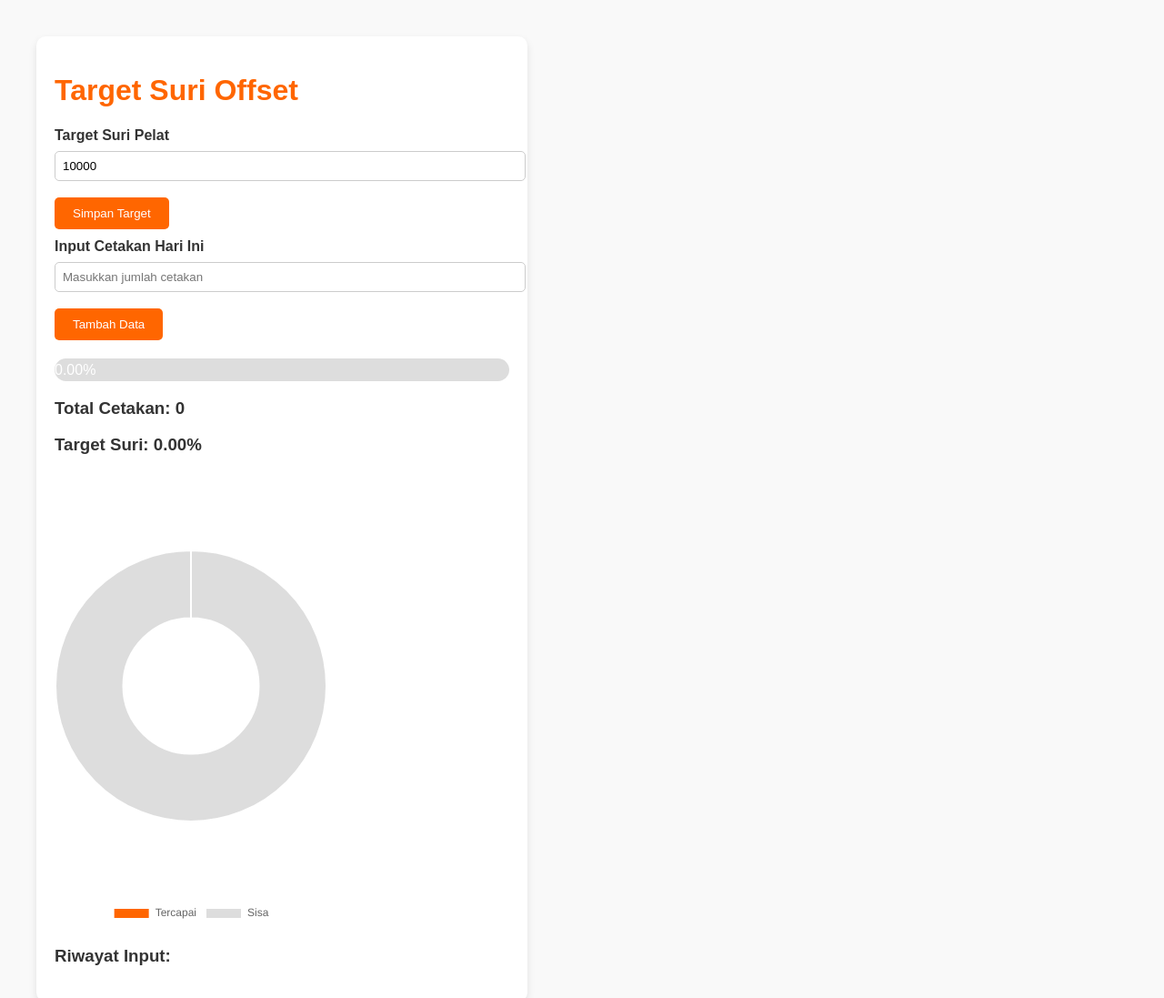
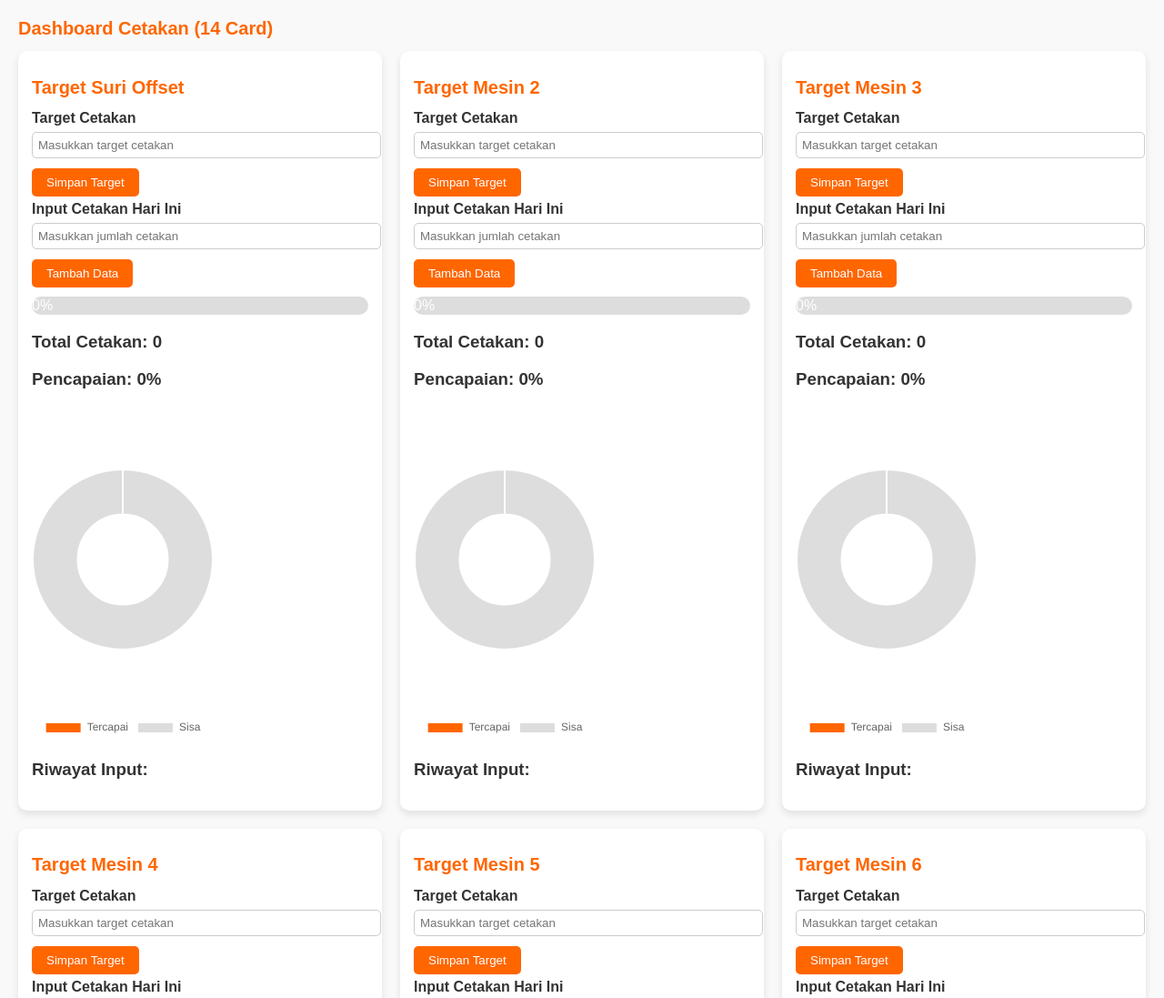
Before and after one commit to mikhaelnovalino/rizal, a plain HTML site: page index.html in a window 1280 px wide. Shown: the top 1097 px of the page at 91% size. Drawn offline with nearby package versions, Linux system fonts and the light colour scheme.

Commit message:
Update index.html

```diff
--- a/index.html
+++ b/index.html
@@ -3,30 +3,36 @@
 <head>
   <meta charset="UTF-8">
   <title>Progress Cetakan Tahunan</title>
+  <script src="https://cdn.jsdelivr.net/npm/chart.js"></script>
   <style>
     body {
       font-family: Arial, sans-serif;
-      margin: 40px;
+      margin: 20px;
       background: #f9f9f9;
       color: #333;
     }
-    h1 { color: #ff6600; }
+    h1 { color: #ff6600; font-size: 20px; }
+    .cards {
+      display: flex;
+      flex-wrap: wrap;
+      gap: 20px;
+    }
     .container {
-      max-width: 500px;
+      flex: 1 1 300px;
       background: #fff;
-      padding: 20px;
+      padding: 15px;
       border-radius: 10px;
       box-shadow: 0 4px 8px rgba(0,0,0,0.1);
     }
     label {
       font-weight: bold;
       display: block;
-      margin-top: 10px;
+      margin-top: 5px;
     }
     input[type=number] {
       width: 100%;
-      padding: 8px;
-      margin: 8px 0;
+      padding: 6px;
+      margin: 6px 0;
       border: 1px solid #ccc;
       border-radius: 5px;
     }
@@ -34,155 +40,138 @@
       background: #ff6600;
       color: white;
       border: none;
-      padding: 10px 20px;
+      padding: 8px 16px;
       border-radius: 5px;
       cursor: pointer;
+      margin-top: 5px;
+    }
+    button:hover { background: #e65c00; }
+    .progress {
       margin-top: 10px;
-    }
-    button:hover {
-      background: #e65c00;
-    }
-    .progress {
-      margin-top: 20px;
       width: 100%;
       background: #ddd;
       border-radius: 20px;
       overflow: hidden;
     }
     .progress-bar {
-      height: 25px;
+      height: 20px;
       background: #ff6600;
       width: 0%;
       text-align: center;
       color: white;
-      line-height: 25px;
+      line-height: 20px;
       transition: width 0.5s;
     }
-    .data-list {
-      margin-top: 20px;
-    }
-    .data-list ul {
-      padding-left: 20px;
-    }
     .chart-container {
-      margin-top: 20px;
+      margin-top: 10px;
       text-align: center;
     }
-    canvas {
-      max-width: 300px;
-    }
+    canvas { max-width: 200px; }
+    .data-list { margin-top: 10px; }
+    .data-list ul { padding-left: 20px; font-size: 14px; }
   </style>
 </head>
 <body>
+  <h1>Dashboard Cetakan (14 Card)</h1>
+
+  <div class="cards">
+    <!-- 14 Card -->
+    <script>
+      // generate card html dengan JS agar tidak ngetik panjang
+      let cardNames = [
+        "Suri Offset","Mesin 2","Mesin 3","Mesin 4","Mesin 5","Mesin 6","Mesin 7",
+        "Mesin 8","Mesin 9","Mesin 10","Mesin 11","Mesin 12","Mesin 13","Mesin 14"
+      ];
+      for (let i=1;i<=14;i++){
+        document.write(`
         <div class="container">
-    <h1>Target Suri Offset</h1>
+          <h1>Target ${cardNames[i-1]}</h1>
 
-    <label>Target Suri Pelat</label>
-    <input type="number" id="target" placeholder="Masukkan target cetakan">
-    <button onclick="simpanTarget()">Simpan Target</button>
+          <label>Target Cetakan</label>
+          <input type="number" id="target${i}" placeholder="Masukkan target cetakan">
+          <button onclick="simpanTarget(${i})">Simpan Target</button>
 
           <label>Input Cetakan Hari Ini</label>
-    <input type="number" id="inputCetakan" placeholder="Masukkan jumlah cetakan">
-    <button onclick="tambahData()">Tambah Data</button>
+          <input type="number" id="inputCetakan${i}" placeholder="Masukkan jumlah cetakan">
+          <button onclick="tambahData(${i})">Tambah Data</button>
 
           <div class="progress">
-      <div class="progress-bar" id="progressBar">0%</div>
+            <div class="progress-bar" id="progressBar${i}">0%</div>
           </div>
 
-    <h3>Total Cetakan: <span id="totalCetakan">0</span></h3>
-    <h3>Target Suri: <span id="persentase">0%</span></h3>
+          <h3>Total Cetakan: <span id="totalCetakan${i}">0</span></h3>
+          <h3>Pencapaian: <span id="persentase${i}">0%</span></h3>
 
-    <!-- Grafik Lingkaran -->
           <div class="chart-container">
-      <canvas id="pieChart"></canvas>
+            <canvas id="pieChart${i}"></canvas>
           </div>
 
           <div class="data-list">
             <h3>Riwayat Input:</h3>
-      <ul id="riwayat"></ul>
+            <ul id="riwayat${i}"></ul>
           </div>
         </div>
-
-  <!-- Tambah Chart.js -->
-  <script src="https://cdn.jsdelivr.net/npm/chart.js"></script>
+        `);
+      }
+    </script>
+  </div>
 
   <script>
-    // Ambil data dari localStorage
-    let target = parseInt(localStorage.getItem("targetCetakan")) || 10000;
-    let cetakan = JSON.parse(localStorage.getItem("dataCetakan")) || [];
+    let dataCetakan = {};
+    let targetCetakan = {};
+    let charts = {};
 
-    document.getElementById("target").value = target;
-
-    // Inisialisasi chart
-    let ctx = document.getElementById("pieChart").getContext("2d");
-    let pieChart = new Chart(ctx, {
-      type: "doughnut",
-      data: {
-        labels: ["Tercapai", "Sisa"],
-        datasets: [{
-          data: [0, 100],
-          backgroundColor: ["#ff6600", "#ddd"]
-        }]
-      },
-      options: {
-        responsive: true,
-        plugins: {
-          legend: { position: "bottom" }
-        }
-      }
-    });
-
-    function renderData() {
-      let total = cetakan.reduce((a, b) => a + b, 0);
-      let persen = target > 0 ? ((total / target) * 100).toFixed(2) : 0;
-
-      // Update UI
-      document.getElementById("totalCetakan").innerText = total;
-      document.getElementById("persentase").innerText = persen + "%";
-
-      let progressBar = document.getElementById("progressBar");
-      progressBar.style.width = Math.min(persen, 100) + "%";
-      progressBar.innerText = persen + "%";
-
-      // Update chart
-      pieChart.data.datasets[0].data = [persen, 100 - persen];
-      pieChart.update();
-
-      // Riwayat
-      let riwayat = document.getElementById("riwayat");
-      riwayat.innerHTML = "";
-      cetakan.forEach((val, idx) => {
-        let li = document.createElement("li");
-        li.innerText = `Input ${idx+1}: ${val} cetakan`;
-        riwayat.appendChild(li);
+    function initChart(id){
+      let ctx=document.getElementById("pieChart"+id).getContext("2d");
+      charts[id]=new Chart(ctx,{
+        type:"doughnut",
+        data:{labels:["Tercapai","Sisa"],datasets:[{data:[0,100],backgroundColor:["#ff6600","#ddd"]}]},
+        options:{responsive:true,plugins:{legend:{position:"bottom"}}}
       });
     }
 
-    function simpanTarget() {
-      let newTarget = parseInt(document.getElementById("target").value);
-      if (!newTarget || newTarget <= 0) {
-        alert("Masukkan target yang valid!");
-        return;
-      }
-      target = newTarget;
-      localStorage.setItem("targetCetakan", target);
-      renderData();
+    function renderData(id){
+      let total=(dataCetakan[id]||[]).reduce((a,b)=>a+b,0);
+      let target=targetCetakan[id]||0;
+      let persen=target>0?((total/target)*100).toFixed(2):0;
+
+      document.getElementById("totalCetakan"+id).innerText=total;
+      document.getElementById("persentase"+id).innerText=persen+"%";
+
+      let pb=document.getElementById("progressBar"+id);
+      pb.style.width=Math.min(persen,100)+"%";
+      pb.innerText=persen+"%";
+
+      charts[id].data.datasets[0].data=[persen,100-persen];
+      charts[id].update();
+
+      let riw=document.getElementById("riwayat"+id);
+      riw.innerHTML="";
+      (dataCetakan[id]||[]).forEach((val,idx)=>{
+        let li=document.createElement("li");
+        li.innerText=`Input ${idx+1}: ${val} cetakan`;
+        riw.appendChild(li);
+      });
     }
 
-    function tambahData() {
-      let input = parseInt(document.getElementById("inputCetakan").value);
-      if (!input || input <= 0) {
-        alert("Masukkan jumlah cetakan yang valid!");
-        return;
-      }
-      cetakan.push(input);
-      localStorage.setItem("dataCetakan", JSON.stringify(cetakan));
-      document.getElementById("inputCetakan").value = "";
-      renderData();
+    function simpanTarget(id){
+      let newTarget=parseInt(document.getElementById("target"+id).value);
+      if(!newTarget||newTarget<=0){alert("Masukkan target valid!");return;}
+      targetCetakan[id]=newTarget;
+      renderData(id);
     }
 
-    // Render awal
-    renderData();
+    function tambahData(id){
+      let input=parseInt(document.getElementById("inputCetakan"+id).value);
+      if(!input||input<=0){alert("Masukkan jumlah cetakan valid!");return;}
+      if(!dataCetakan[id]) dataCetakan[id]=[];
+      dataCetakan[id].push(input);
+      document.getElementById("inputCetakan"+id).value="";
+      renderData(id);
+    }
+
+    // Inisialisasi semua chart
+    for (let i=1;i<=14;i++){ initChart(i); }
   </script>
 </body>
 </html>
```
Lines whose indentation alone changed are shown as unchanged.
